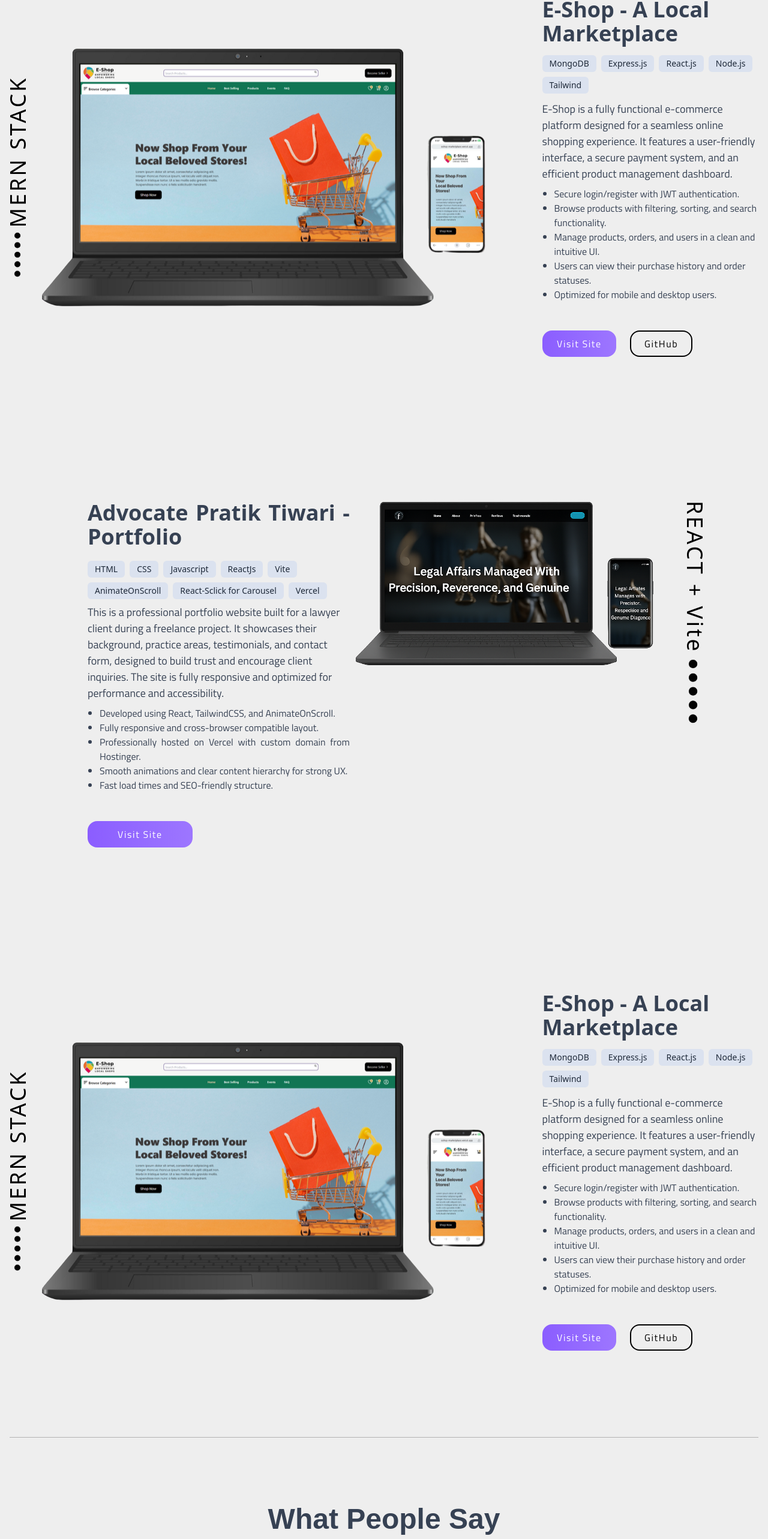
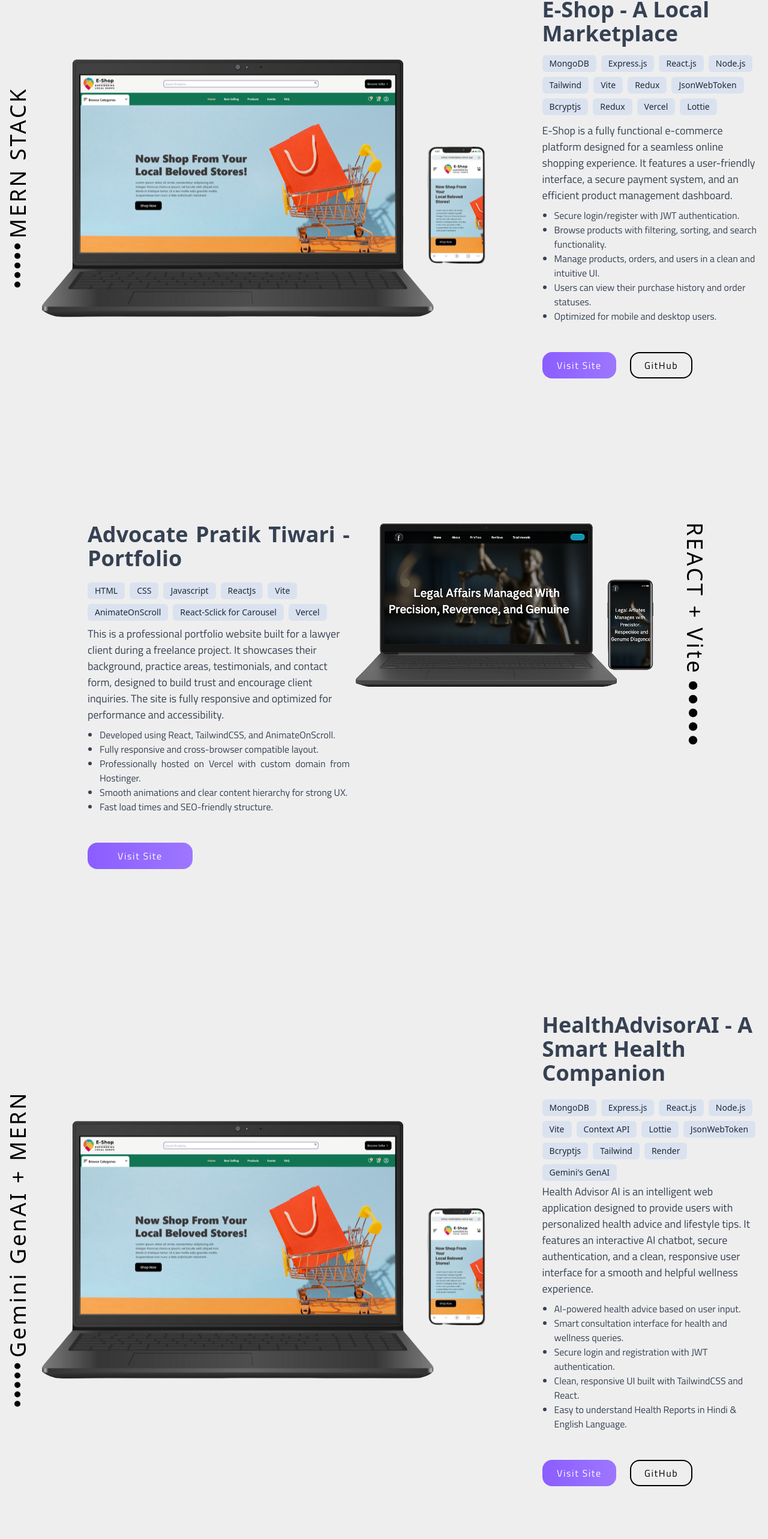
Before and after one commit to Altafraza07/ARZ.web, a React (Vite) app: page / in a window 1280 px wide. Shown: the part 4437-7003 px from the top of the page at 60% size. Built offline with nearby package versions, Linux system fonts and the light colour scheme; a web font is replaced by a local one.

Commit message:
Update Projects.jsx

```diff
--- a/src/components/Projects.jsx
+++ b/src/components/Projects.jsx
@@ -18,7 +18,22 @@ const Projects = () => {
   }, []);
 
   const projects = [
-    { eshop: ["MongoDB", "Express.js", "React.js", "Node.js", "Tailwind"] },
+    {
+      eshop: [
+        "MongoDB",
+        "Express.js",
+        "React.js",
+        "Node.js",
+        "Tailwind",
+        "Vite",
+        "Redux",
+        "JsonWebToken",
+        "Bcryptjs",
+        "Redux",
+        "Vercel",
+        "Lottie",
+      ],
+    },
     {
       lawyer: [
         "HTML",
@@ -31,7 +46,22 @@ const Projects = () => {
         "Vercel",
       ],
     },
-    { new: ["Vue.js", "Firebase", "Bootstrap", "GraphQL"] },
+    {
+      healthAdvisor: [
+        "MongoDB",
+        "Express.js",
+        "React.js",
+        "Node.js",
+        "Vite",
+        "Context API",
+        "Lottie",
+        "JsonWebToken",
+        "Bcryptjs",
+        "Tailwind",
+        "Render",
+        "Gemini's GenAI",
+      ],
+    },
   ];
 
   return (
@@ -252,7 +282,7 @@ const Projects = () => {
         <div className="flex flex-row justify-center items-center w-full sm:w-auto md:gap-4">
           <div className="flex flex-col">
             <h2 className="vertical-bt font-extralight text-xl md:text-4xl tracking-widest montserrat text-[#000] dark:text-white">
-                MERN STACK
+              Gemini GenAI + MERN
             </h2>
             {darkMode ? (
               <img
@@ -277,13 +307,13 @@ const Projects = () => {
 
         <div className="md:flex md:flex-col block md:w-[30%] w-full text-left px-2 md:px-0">
           <h1 className="font-bold text-2xl md:text-4xl mb-4  dark:text-gray-200 text-gray-700">
-              E-Shop - A Local Marketplace
+            HealthAdvisorAI - A Smart Health Companion
           </h1>
 
           <div className="space-y-4 m-0">
             {projects.map((project, index) => (
               <div key={index} className="flex flex-wrap gap-2 mb-1">
-                  {project.eshop?.map((tech, idx) => (
+                {project.healthAdvisor?.map((tech, idx) => (
                   <span
                     key={idx}
                     className="dark:bg-gray-800 dark:text-white bg-[#DBE2EF] text-gray-800 px-3 py-1 rounded-md text-sm m-0"
@@ -296,22 +326,22 @@ const Projects = () => {
           </div>
 
           <p className="md:text-[18px] text-[16px] font-medium titillium-web dark:text-gray-300 text-gray-700 text-left mb-2">
-              E-Shop is a fully functional e-commerce platform designed for a
-              seamless online shopping experience. It features a user-friendly
-              interface, a secure payment system, and an efficient product
-              management dashboard.
+            Health Advisor AI is an intelligent web application designed to
+            provide users with personalized health advice and lifestyle tips. It
+            features an interactive AI chatbot, secure authentication, and a
+            clean, responsive user interface for a smooth and helpful wellness
+            experience.
           </p>
           <ul className="md:text-[16px] text-[14px] list-disc titillium-web dark:text-gray-300 text-gray-700 text-left ml-5">
-              <li> Secure login/register with JWT authentication. </li>
+            <li>AI-powered health advice based on user input.</li>
             <li>
-                Browse products with filtering, sorting, and search
-                functionality.
+              Smart consultation interface for health and wellness queries.
             </li>
+            <li>Secure login and registration with JWT authentication.</li>
+            <li>Clean, responsive UI built with TailwindCSS and React.</li>
             <li>
-                Manage products, orders, and users in a clean and intuitive UI.
+              Easy to understand Health Reports in Hindi & English Language.
             </li>
-              <li>Users can view their purchase history and order statuses.</li>
-              <li> Optimized for mobile and desktop users.</li>
           </ul>
 
           <div className="md:mt-12 mt-4 md:flex items-end">
@@ -321,7 +351,8 @@ const Projects = () => {
               } mr-6`}
             >
               <a
-                  href="https://eshop-marketplace.vercel.app/"
+                href="https://healthadvisor-ai.onrender.com/
+                "
                 target="_blank"
                 className="gradient-text titillium-web tracking-widest md:text-[16px] text-[14px]"
               >
@@ -335,7 +366,7 @@ const Projects = () => {
               }`}
             >
               <a
-                  href="https://github.com/Altafraza07/e-shop"
+                href="https://github.com/Altafraza07/"
                 target="_blank"
                 className="gradient-text titillium-web tracking-widest md:text-[16px] text-[14px]"
               >
```
Lines whose indentation alone changed are shown as unchanged.
